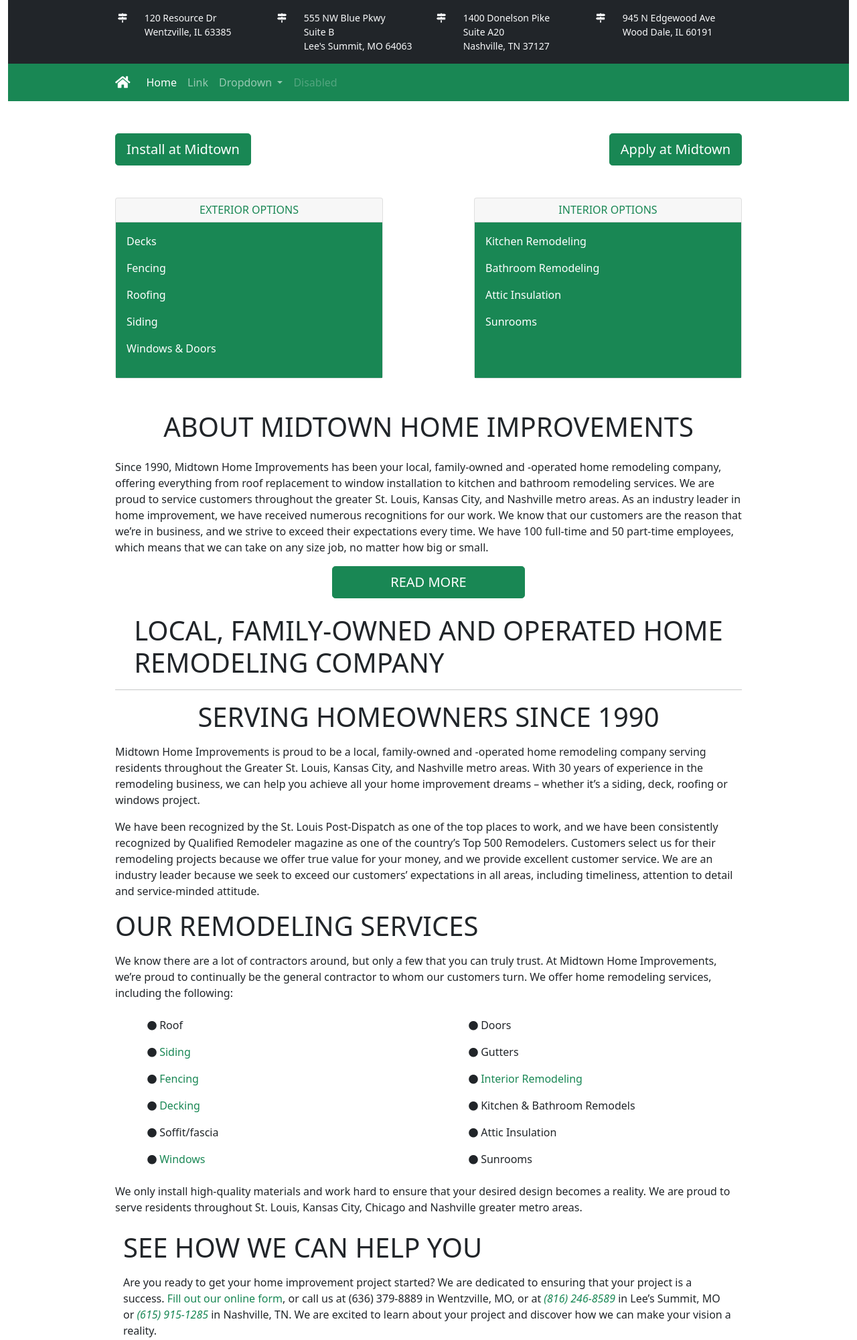
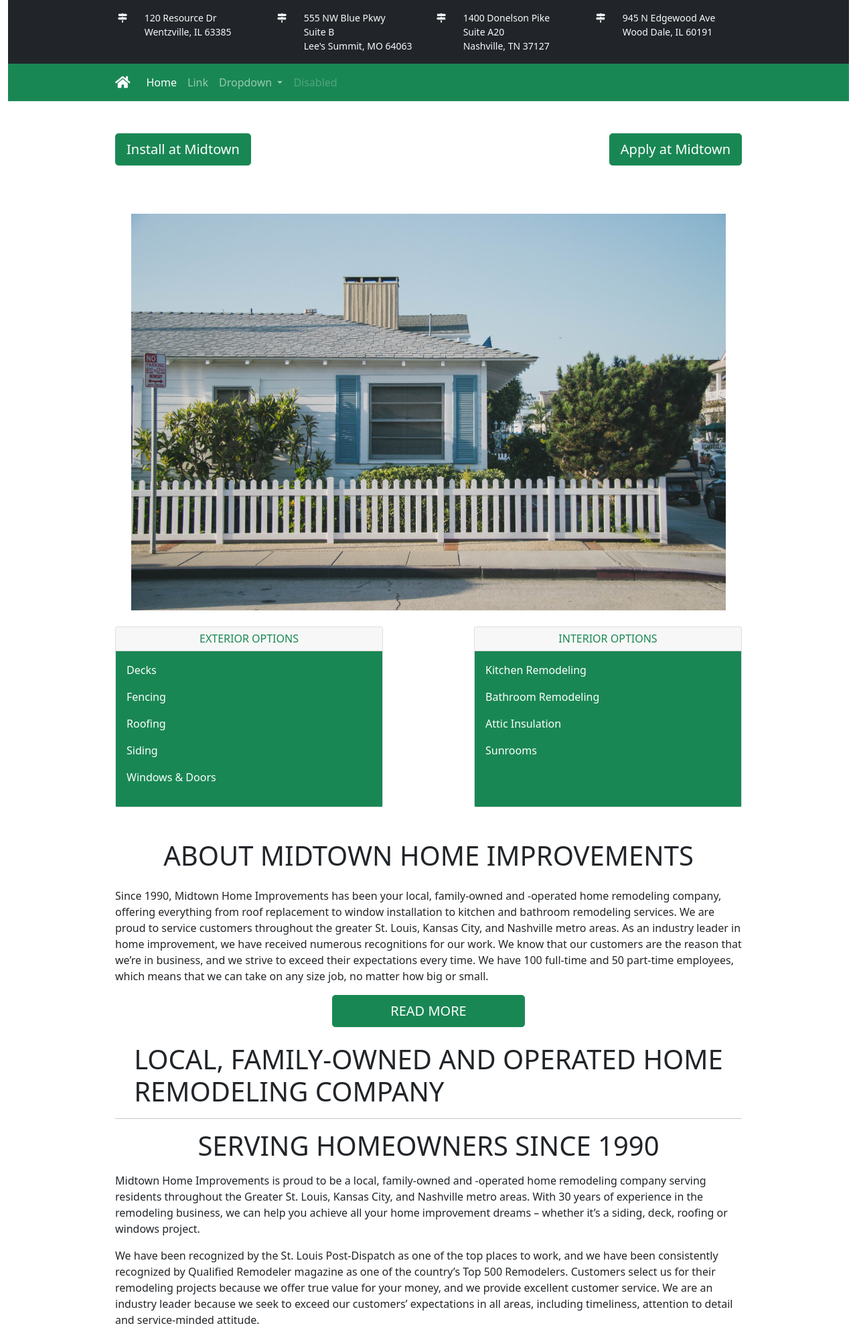
Before and after one commit to Kenan-Kadic/wood, a Django app: page / in a window 1280 px wide. Shown: the top 2000 px of the page at 67% size. Run offline with Django 3.2, Linux system fonts and the light colour scheme.

Commit message:
adding pictures

```diff
--- a/templates/pages/home.html
+++ b/templates/pages/home.html
@@ -10,6 +10,11 @@
             </div>
             <div class="col-md-6 d-flex justify-content-end">
                 <a class="btn btn-success btn-lg">Apply at Midtown</a>
+            </div>
+        </div>
+        <div class="row">
+            <div class="col-md-12">
+                <img src="{% static 'images/fence.jpg'%}" class="card-img-top p-4" alt="house with fence">
             </div>
         </div>
 
@@ -313,4 +318,9 @@
         DON'T HESITATE. WE’RE HERE TO HELP!
     </div>
 </div>
+<div class="row">
+    <div class="col-md-12 d-flex justify-content-center">
+        <a href="#" class="stretched-link text-decoration-none text-success">Sitemap</a>
+    </div>
+</div>
 {% endblock content %}
```
Also changed, not shown: static/images/fence.jpg (added), 3 other files.
